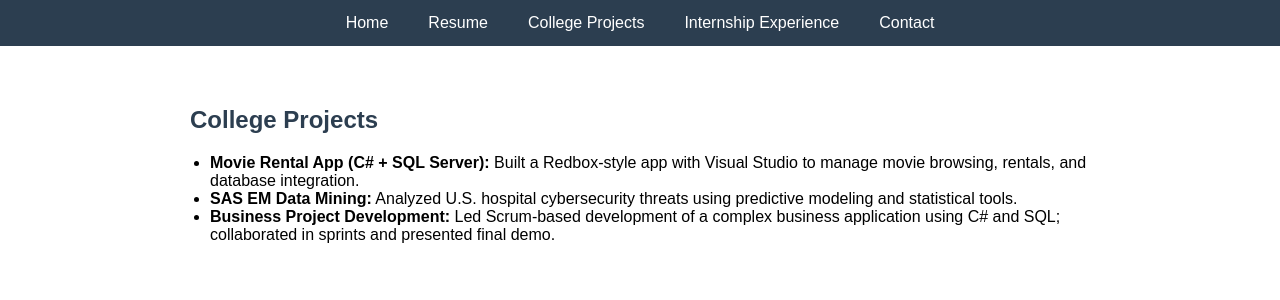
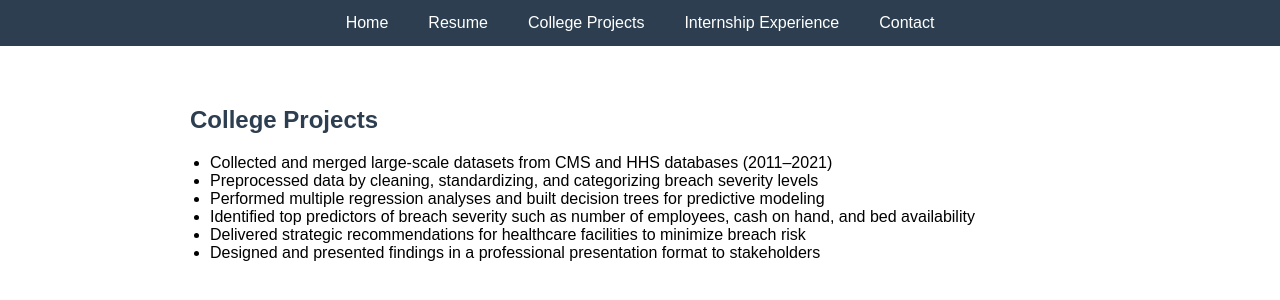
Before and after one commit to Btbennett1/btbennett1.github.io, a plain HTML site: page index.html in a window 1280 px wide. Both pictures are taken after a click on the link "College Projects". Drawn offline with Linux system fonts and the light colour scheme.

Commit message:
Update index.html

```diff
--- a/index.html
+++ b/index.html
@@ -64,9 +64,12 @@
   <section id="projects" class="hidden">
     <h2>College Projects</h2>
     <ul>
-      <li><strong>Movie Rental App (C# + SQL Server):</strong> Built a Redbox-style app with Visual Studio to manage movie browsing, rentals, and database integration.</li>
-      <li><strong>SAS EM Data Mining:</strong> Analyzed U.S. hospital cybersecurity threats using predictive modeling and statistical tools.</li>
-      <li><strong>Business Project Development:</strong> Led Scrum-based development of a complex business application using C# and SQL; collaborated in sprints and presented final demo.</li>
+     <li>Collected and merged large-scale datasets from CMS and HHS databases (2011–2021)</li>
+    <li>Preprocessed data by cleaning, standardizing, and categorizing breach severity levels</li>
+    <li>Performed multiple regression analyses and built decision trees for predictive modeling</li>
+    <li>Identified top predictors of breach severity such as number of employees, cash on hand, and bed availability</li>
+    <li>Delivered strategic recommendations for healthcare facilities to minimize breach risk</li>
+    <li>Designed and presented findings in a professional presentation format to stakeholders</li>
     </ul>
   </section>
 
```
